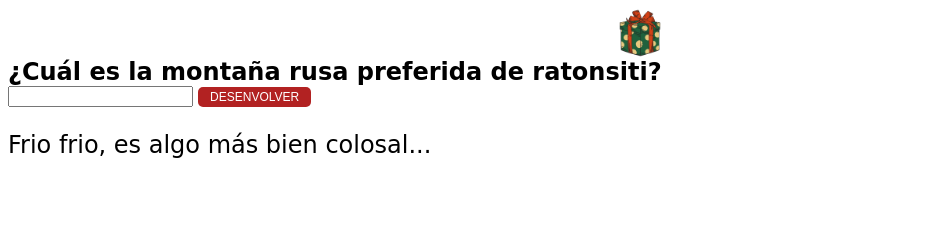
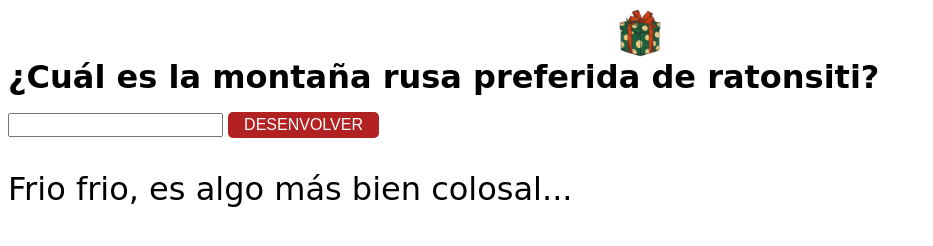
Before and after one commit to reyesmagosalways/regalo, a plain HTML site: page regalo1.html in a window 1280 px wide. Both pictures are taken after a click on the button "DESENVOLVER". Shown: the whole page, without its empty margins (0-933 px from the left). Drawn offline with Linux system fonts and the light colour scheme; a web font is replaced by a local one.

Commit message:
add first version

```diff
--- a/regalo1.html
+++ b/regalo1.html
@@ -7,7 +7,7 @@
     </head>
     <body>
         <img src="./assets/present.png" width="50"/>
-        <h2>¿Cuál es la montaña rusa preferida de ratonsiti?</h2>
+        <h1>¿Cuál es la montaña rusa preferida de ratonsiti?</h1>
         <input id="respuesta"/>
         <button id="respuestaButton">Desenvolver</button>
         <div id="resultado"></div>
@@ -32,11 +32,11 @@
         body {
             font-family: 'Waterfall', cursive;
         }
-        h2 {
+        h1 {
             margin: 0;
         }
         p {
-            font-size: 1.5em;
+            font-size: 2em;
         }
         img {
             display: block;
@@ -50,8 +50,12 @@
             text-transform: uppercase;
             padding: 0.1rem;
             border-radius: 5px;
-            font-size: 0.75em;
+            font-size: 1em;
             padding: 0.25em 1em;
+            margin-top: 1rem;
+        }
+        input {
+            font-size: 1em;
         }
     </style>
 </html>
```
Also changed, not shown: index.html (+7 -3 lines), regalo2.html (+8 -4 lines).
